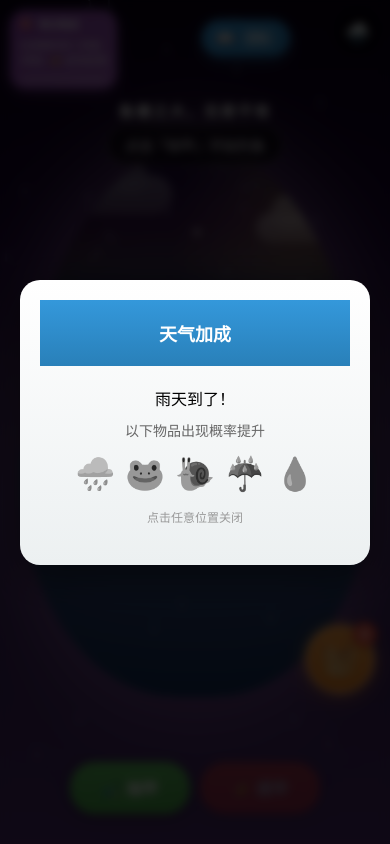
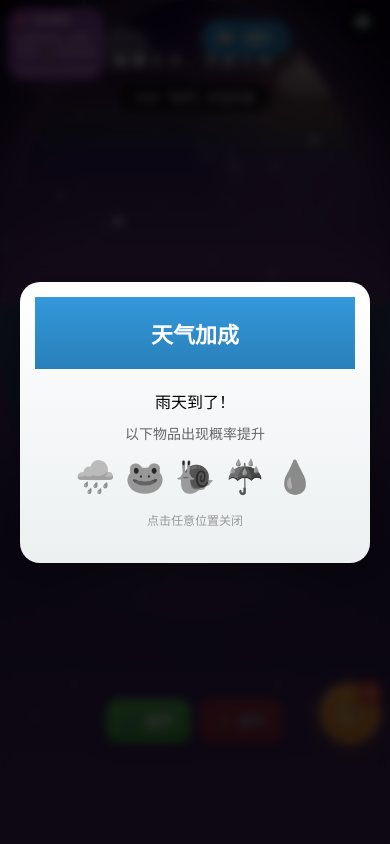
Before and after one commit to Lili-chunyi/Guagame2-fishing-game, a plain HTML site: page index.html in a window 390 px wide. Both pictures are taken after a click on the element "☀️". Drawn offline with Linux system fonts and the light colour scheme.

Commit message:
Add files via upload

```diff
--- a/index.html
+++ b/index.html
@@ -1362,152 +1362,156 @@
         }
 
         @media (max-width: 600px) {
-            .btn {
-                padding: 16px 28px;
-                font-size: 18px;
-                min-width: 100px;
+            .game-container {
+                position: relative;
+            }
+
+            .pond-container {
+                position: absolute;
+                top: 0;
+                left: 0;
+                width: 100%;
+                height: 70%;
             }
 
             .pond-title {
-                font-size: 15px;
-                top: 100px;
-                letter-spacing: 2px;
-                text-shadow: 0 2px 4px rgba(0,0,0,0.5);
-                white-space: nowrap;
-            }
-
-            .controls {
-                bottom: 30px;
-                gap: 10px;
+                font-size: 14px;
+                top: 50px;
                 left: 50%;
                 transform: translateX(-50%);
+                width: 100%;
+                text-align: center;
+                position: absolute;
+                z-index: 5;
+                white-space: nowrap;
+            }
+
+            .status-bar {
+                position: absolute;
+                top: 80px;
+                left: 50%;
+                transform: translateX(-50%);
+                font-size: 12px;
+                padding: 6px 16px;
+                z-index: 5;
+                white-space: nowrap;
+            }
+
+            .controls {
+                position: absolute;
+                bottom: 12%;
+                left: 50%;
+                transform: translateX(-50%);
+                display: flex;
+                gap: 8px;
+                z-index: 10;
+                width: auto;
             }
 
             .btn-cast, .btn-reel {
-                padding: 14px 20px;
+                padding: 12px 16px;
+                font-size: 14px;
+                min-width: 85px;
+                white-space: nowrap;
+            }
+
+            .btn-golden {
+                width: 40px;
+                height: 40px;
+                font-size: 18px;
+                min-width: 40px;
+                padding: 0;
+            }
+
+            .basket {
+                position: absolute;
+                width: 60px;
+                height: 60px;
+                right: 10px;
+                bottom: 12%;
+            }
+
+            .basket-icon {
+                font-size: 28px;
+            }
+
+            .basket-count {
+                font-size: 12px;
+            }
+
+            .daily-challenge {
+                position: absolute;
+                top: 8px;
+                left: 8px;
+                padding: 5px 8px;
+                font-size: 9px;
+                max-width: 100px;
+                z-index: 15;
+            }
+
+            .weather-display {
+                position: absolute;
+                top: 8px;
+                right: 8px;
+                padding: 6px 10px;
                 font-size: 16px;
-                min-width: 120px;
-                border-radius: 25px;
-                white-space: nowrap;
-            }
-
-            .btn-golden {
-                width: 50px;
-                height: 50px;
-                font-size: 22px;
-                min-width: 50px;
-                padding: 0;
+                z-index: 15;
+                width: auto;
+                height: auto;
+            }
+
+            .journal-btn {
+                position: absolute;
+                top: 8px;
+                right: 60px;
+                width: 36px;
+                height: 36px;
+                font-size: 16px;
+                z-index: 15;
+            }
+
+            .bobber {
+                transform: scale(0.85);
+            }
+
+            .weather-rain, .weather-sun, .weather-night, .weather-cloudy {
+                transform: scale(0.85);
+                transform-origin: top left;
             }
 
             .big-catch-card {
-                padding: 30px 25px;
+                padding: 25px 20px;
             }
 
             .big-catch-emoji {
-                font-size: 80px;
+                font-size: 70px;
             }
 
             .big-catch-text {
-                font-size: 20px;
-            }
-
-            .basket {
-                width: 70px;
-                height: 70px;
-                right: 15px;
-                bottom: 150px;
-            }
-
-            .basket-icon {
-                font-size: 32px;
-            }
-
-            .basket-count {
-                font-size: 14px;
-            }
-
-            .status-bar {
-                font-size: 14px;
-                padding: 8px 16px;
-                top: 125px;
-                border-radius: 20px;
-                white-space: nowrap;
-            }
-
-            .daily-challenge {
-                top: 10px;
-                left: 10px;
-                padding: 6px 10px;
-                font-size: 10px;
-                max-width: 120px;
-            }
-
-            .daily-challenge-title {
-                font-size: 10px;
-            }
-
-            .daily-challenge-bar {
-                height: 6px;
-            }
-
-            .weather-display {
-                top: 10px;
-                right: 10px;
-                padding: 8px 14px;
-                font-size: 20px;
-                width: 45px;
-                height: 45px;
-                display: flex;
-                align-items: center;
-                justify-content: center;
-            }
-
-            .journal-btn {
-                width: 45px;
-                height: 45px;
-                font-size: 20px;
-                top: 10px;
-                right: 70px;
-            }
-
-            .bobber {
-                transform: scale(0.9);
-            }
-
-            .weather-rain, .weather-sun, .weather-night, .weather-cloudy {
-                transform: scale(0.9);
-                transform-origin: top left;
-            }
-
-            .weather-rain .rain-drop {
-                height: 15px;
+                font-size: 18px;
             }
 
             .modal {
                 width: 90%;
-                max-width: 350px;
-                padding: 20px;
-            }
-
-            .modal-header {
-                font-size: 18px;
+                max-width: 320px;
+                padding: 15px;
             }
 
             .journal-grid {
                 grid-template-columns: repeat(3, 1fr);
-                gap: 8px;
+                gap: 6px;
             }
 
             .journal-item {
-                padding: 8px;
+                padding: 5px;
             }
 
             .journal-item .emoji {
-                font-size: 28px;
+                font-size: 24px;
             }
 
             .journal-item .name {
-                font-size: 10px;
+                font-size: 9px;
             }
         }
 
```
